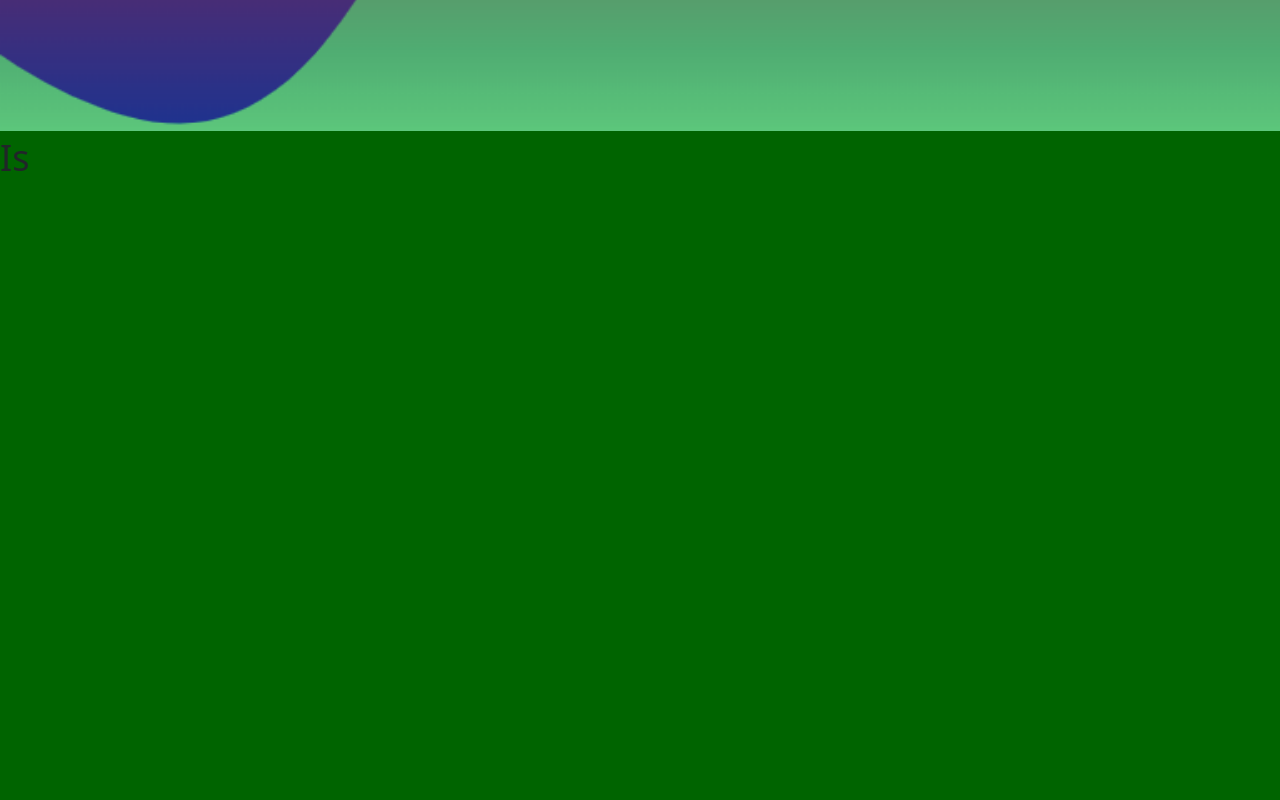
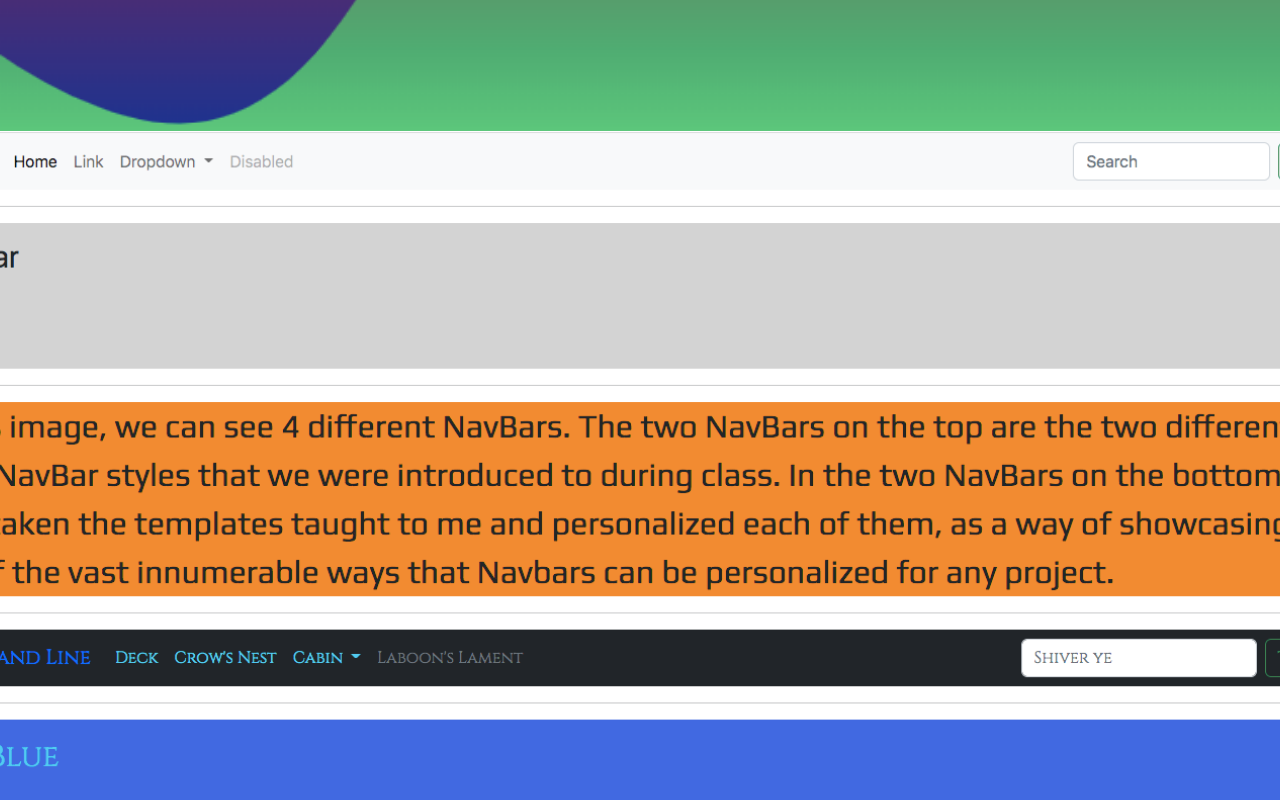
Before and after one commit to EricSpraggins/MFPortfolio, a website: page index.html in a window 1280 px wide. Shown: the part 2320-3120 px from the top of the page. Drawn offline with nearby package versions, Linux system fonts and the light colour scheme.

Commit message:
updating

```diff
--- a/index.html
+++ b/index.html
@@ -26,7 +26,7 @@
     </div>
     <div class="ads"></div>
     <div class="parallax2"></div>
-    <div style="height:1000px;background-color:darkgreen;font-size:36px">Is</div>
+    <div class="NavBars"></div>
     <div class="parallax3"></div>
     <div style="height:1000px;background-color:darkgreen;font-size:36px">A</div>
     <div class="parallax4"></div>
--- /dev/null
+++ b/scss/_NavBars.scss
@@ -0,0 +1,8 @@
+.NavBars{
+    background-image: url('../images/NavBars.png');
+    height: 100%;
+    background-size: cover;
+    background-attachment:scroll;
+    background-position: center;
+    background-repeat: no-repeat;
+}
--- a/scss/styles.scss
+++ b/scss/styles.scss
@@ -2,3 +2,4 @@
 @import "format";
 @import "parallax";
 @import "ads";
+@import "_NavBars";
```
Also changed, not shown: css/styles.css, images/NavBars.png (added), 1 other file.
